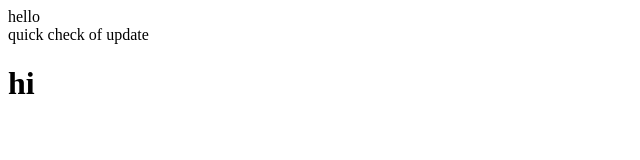
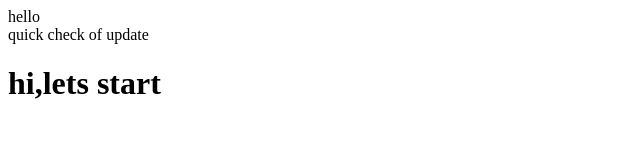
Before and after one commit to AlokaSamaraweera/AlokaSamaraweera, a plain HTML site: page index.html in a window 1280 px wide. Shown: the whole page, without its empty margins (0-640 px from the left). Drawn offline with Linux system fonts and the light colour scheme.

Commit message:
index file
changed context

```diff
--- a/index.html
+++ b/index.html
@@ -1,3 +1,3 @@
 <div>hello</div>
 <div>quick check of update</div>
-<h1>hi</h1>
+<h1>hi,lets start</h1>
```
